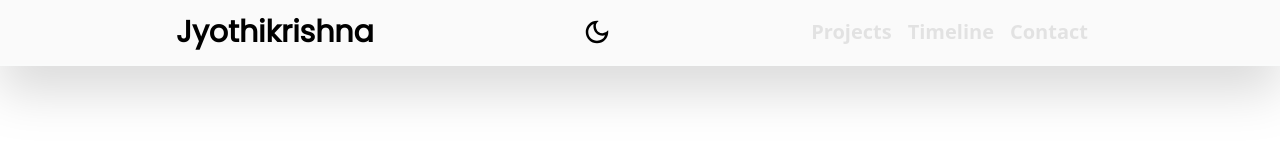
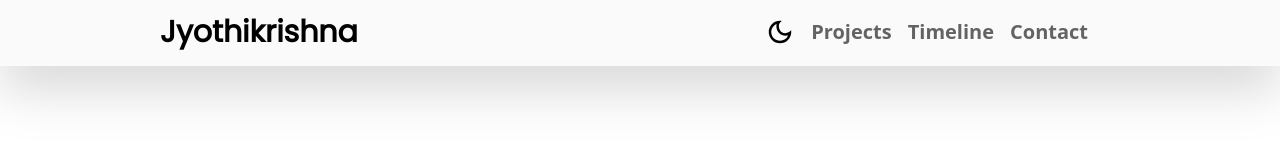
Before and after one commit to bhendi-boi/portfolio, a React (Vite) app: page / in a window 1280 px wide. Shown: the top 160 px of the page. Built offline with nearby package versions, Linux system fonts and the light colour scheme.

Commit message:
desktop nav links color fixed

```diff
--- a/src/components/Nav.jsx
+++ b/src/components/Nav.jsx
@@ -24,11 +24,10 @@ const Nav = ({ refs, handleScrollToSection }) => {
   //
   return (
     <nav className="sticky top-0 left-0 z-50 border-b-2 border-opacity-25 bg-neutral-50 dark:bg-nav-background drop-shadow-2xl border-slate-50">
-      <div className="flex items-center justify-between h-16 md:w-3/4 md:mx-auto">
-        <div className="flex items-center h-full gap-2 mx-4 dark:text-white">
+      <div className="flex items-center justify-around h-16 md:w-3/4 md:mx-auto">
+        <div className="flex items-center justify-between w-full h-full dark:text-white">
           <h1 className="text-3xl font-semibold font-logo">Jyothikrishna</h1>
-        </div>
-        <div>
+          <div className="mx-2">
             {choosenTheme === "dark" ? (
               <MdOutlineDarkMode
                 size={30}
@@ -42,6 +41,7 @@ const Nav = ({ refs, handleScrollToSection }) => {
                 onClick={toggleTheme}
               />
             )}
+          </div>
         </div>
         <div
           onClick={toggleVisible}
@@ -59,7 +59,7 @@ const Nav = ({ refs, handleScrollToSection }) => {
               <li
                 key={link}
                 onClick={(e) => handleClick(e)}
-                className="py-1 mx-2 text-xl font-semibold capitalize transition-opacity duration-500 cursor-pointer opacity-60 text-logo-text hover:opacity-100 focus:opacity-100"
+                className="py-1 mx-2 text-xl font-semibold capitalize transition-opacity duration-500 cursor-pointer opacity-60 dark:text-logo-text hover:opacity-100 focus:opacity-100"
               >
                 {link}
               </li>
```
Lines whose indentation alone changed are shown as unchanged.
